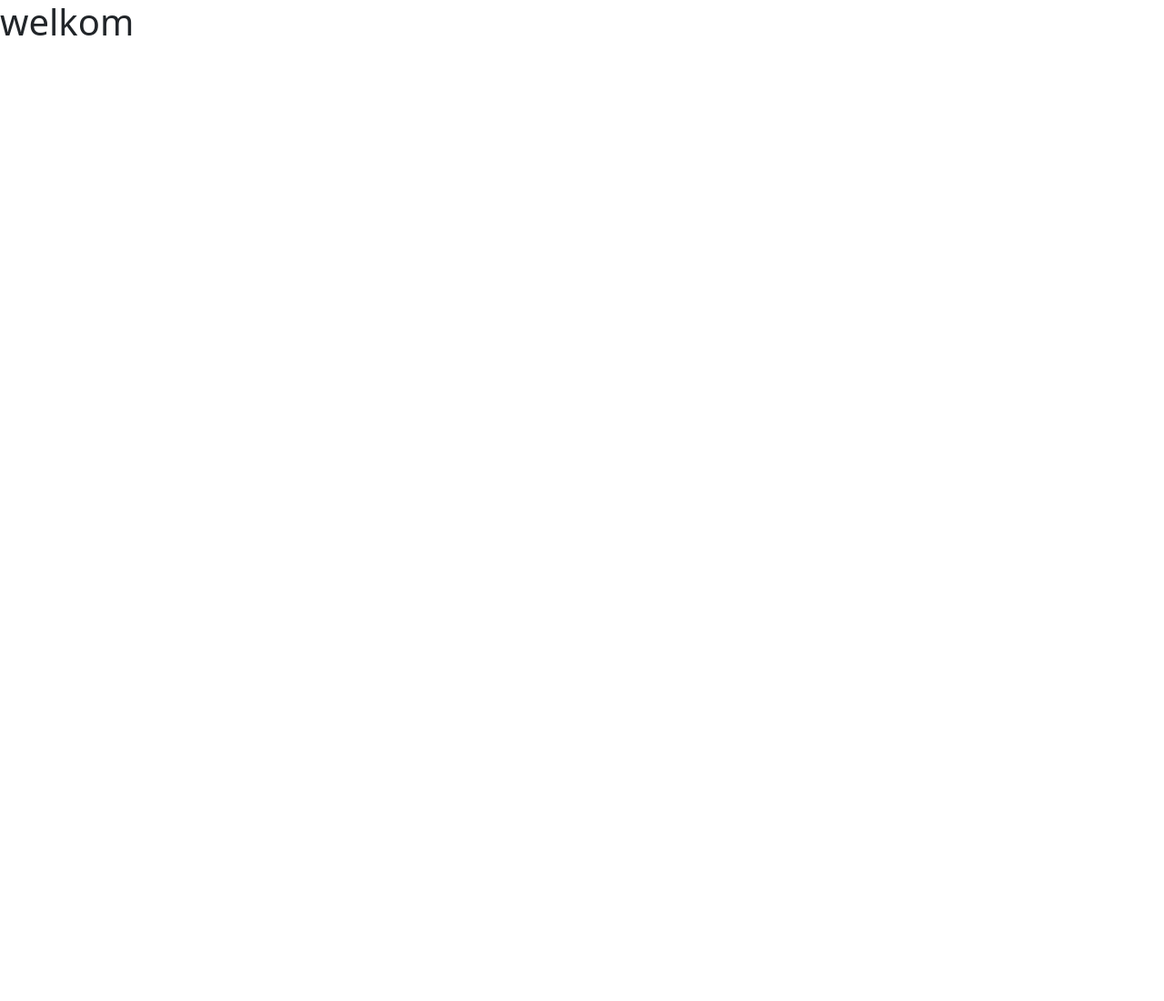
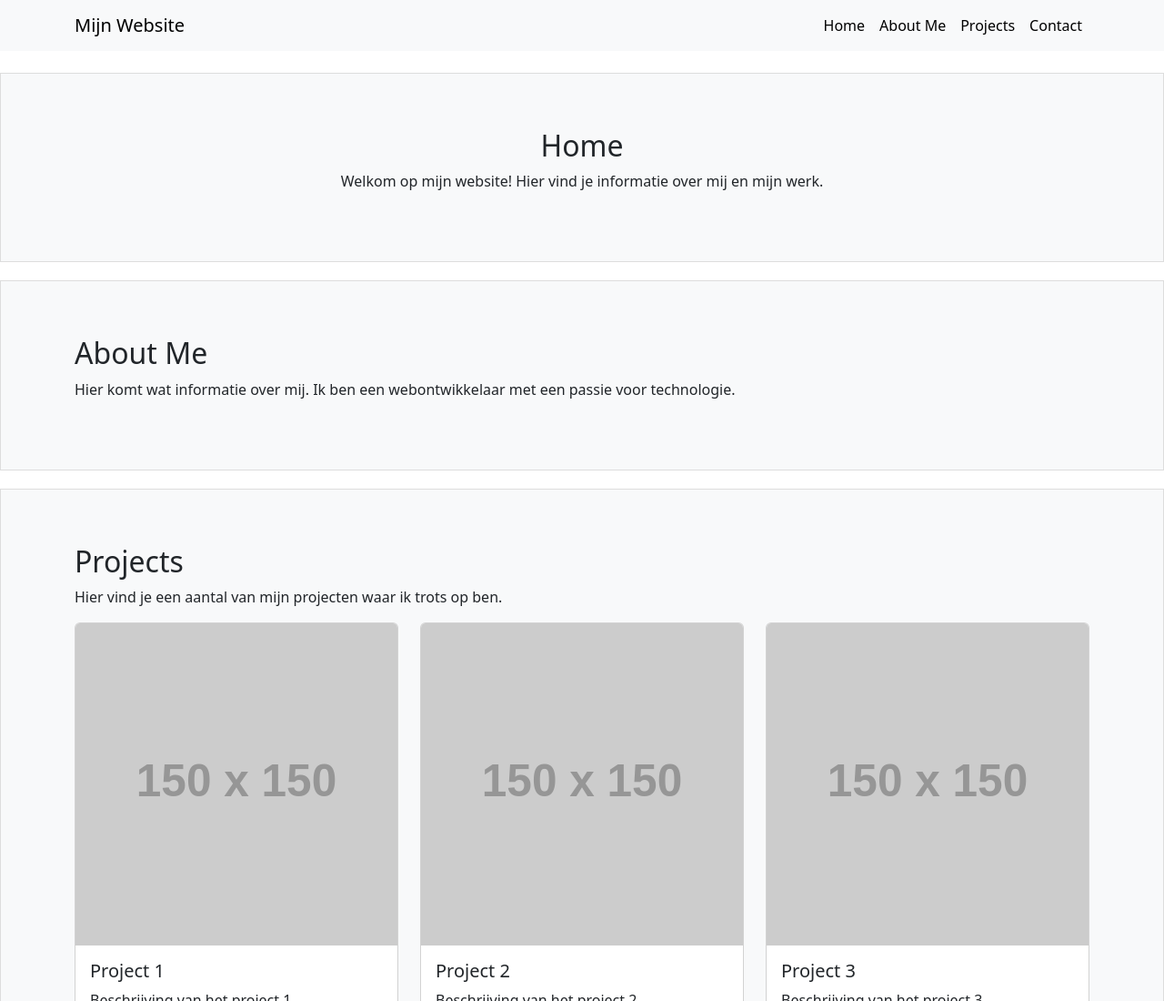
Before and after one commit to Thijmen08/Thijmen08.github.io, a plain HTML site: page index.html in a window 1280 px wide. Shown: the top 1100 px of the page at 91% size. Before the commit the page ends 800 px from the top, so only its background shows below. Drawn offline with nearby package versions, Linux system fonts and the light colour scheme; placeholder pictures from the web are drawn by us.

Commit message:
nav bar aangemaakt css en sections voor de nav bar dat die naar de juiste kopjes gaat
volgende stappen fotos toevoegen kleuren laten werken

```diff
--- a/index.html
+++ b/index.html
@@ -3,20 +3,168 @@
   <head>
     <meta charset="UTF-8" />
     <meta name="viewport" content="width=device-width, initial-scale=1.0" />
+    <title>Mijn Portfolio</title>
     <link
       href="https://cdn.jsdelivr.net/npm/bootstrap@5.3.6/dist/css/bootstrap.min.css"
       rel="stylesheet"
       integrity="sha384-4Q6Gf2aSP4eDXB8Miphtr37CMZZQ5oXLH2yaXMJ2w8e2ZtHTl7GptT4jmndRuHDT"
       crossorigin="anonymous"
     />
+    <style>
+      .navbar {
+        background-color: #f8f9fa;
+      }
+      .nav-link {
+        color: #000;
+      }
+      .nav-link:hover {
+        color: #007bff;
+      }
+      section {
+        padding: 60px 0;
+        margin: 20px 0;
+        border: 1px solid #ddd;
+        background-color: #f8f9fa;
+      }
+      body {
+        padding-top: 60px;
+      }
+    </style>
+  </head>
+  <body>
+    <nav class="navbar navbar-expand-lg navbar-light fixed-top">
+      <div class="container">
+        <a class="navbar-brand" href="#">Mijn Website</a>
+        <button
+          class="navbar-toggler"
+          type="button"
+          data-bs-toggle="collapse"
+          data-bs-target="#navbarNav"
+          aria-controls="navbarNav"
+          aria-expanded="false"
+          aria-label="Toggle navigation"
+        >
+          <span class="navbar-toggler-icon"></span>
+        </button>
+        <div class="collapse navbar-collapse" id="navbarNav">
+          <ul class="navbar-nav ms-auto">
+            <li class="nav-item">
+              <a class="nav-link active" aria-current="page" href="#home"
+                >Home</a
+              >
+            </li>
+            <li class="nav-item">
+              <a class="nav-link" href="#about">About Me</a>
+            </li>
+            <li class="nav-item">
+              <a class="nav-link" href="#projects">Projects</a>
+            </li>
+            <li class="nav-item">
+              <a class="nav-link" href="#contact">Contact</a>
+            </li>
+          </ul>
+        </div>
+      </div>
+    </nav>
+
+    <section id="home" class="text-center">
+      <div class="container">
+        <h2>Home</h2>
+        <p>
+          Welkom op mijn website! Hier vind je informatie over mij en mijn werk.
+        </p>
+      </div>
+    </section>
+
+    <section id="about" class="bg-light">
+      <div class="container">
+        <h2>About Me</h2>
+        <p>
+          Hier komt wat informatie over mij. Ik ben een webontwikkelaar met een
+          passie voor technologie.
+        </p>
+      </div>
+    </section>
+
+    <section id="projects">
+      <div class="container">
+        <h2>Projects</h2>
+        <p>Hier vind je een aantal van mijn projecten waar ik trots op ben.</p>
+        <div class="row">
+          <div class="col-md-4">
+            <div class="card">
+              <img
+                src="https://via.placeholder.com/150"
+                class="card-img-top"
+                alt="Project 1"
+              />
+              <div class="card-body">
+                <h5 class="card-title">Project 1</h5>
+                <p class="card-text">Beschrijving van het project 1.</p>
+              </div>
+            </div>
+          </div>
+          <div class="col-md-4">
+            <div class="card">
+              <img
+                src="https://via.placeholder.com/150"
+                class="card-img-top"
+                alt="Project 2"
+              />
+              <div class="card-body">
+                <h5 class="card-title">Project 2</h5>
+                <p class="card-text">Beschrijving van het project 2.</p>
+              </div>
+            </div>
+          </div>
+          <div class="col-md-4">
+            <div class="card">
+              <img
+                src="https://via.placeholder.com/150"
+                class="card-img-top"
+                alt="Project 3"
+              />
+              <div class="card-body">
+                <h5 class="card-title">Project 3</h5>
+                <p class="card-text">Beschrijving van het project 3.</p>
+              </div>
+            </div>
+          </div>
+        </div>
+      </div>
+    </section>
+
+    <section id="contact" class="bg-light">
+      <div class="container">
+        <h2>Contact</h2>
+        <p>Neem contact met me op via dit formulier:</p>
+        <form>
+          <div class="mb-3">
+            <label for="name" class="form-label">Naam</label>
+            <input type="text" class="form-control" id="name" required />
+          </div>
+          <div class="mb-3">
+            <label for="email" class="form-label">E-mail</label>
+            <input type="email" class="form-control" id="email" required />
+          </div>
+          <div class="mb-3">
+            <label for="message" class="form-label">Bericht</label>
+            <textarea
+              class="form-control"
+              id="message"
+              rows="4"
+              required
+            ></textarea>
+          </div>
+          <button type="submit" class="btn btn-primary">Verzenden</button>
+        </form>
+      </div>
+    </section>
+
     <script
       src="https://cdn.jsdelivr.net/npm/bootstrap@5.3.6/dist/js/bootstrap.bundle.min.js"
       integrity="sha384-j1CDi7MgGQ12Z7Qab0qlWQ/Qqz24Gc6BM0thvEMVjHnfYGF0rmFCozFSxQBxwHKO"
       crossorigin="anonymous"
     ></script>
-    <title>Document</title>
-  </head>
-  <body>
-    <h1> welkom </h1>
   </body>
 </html>
```
